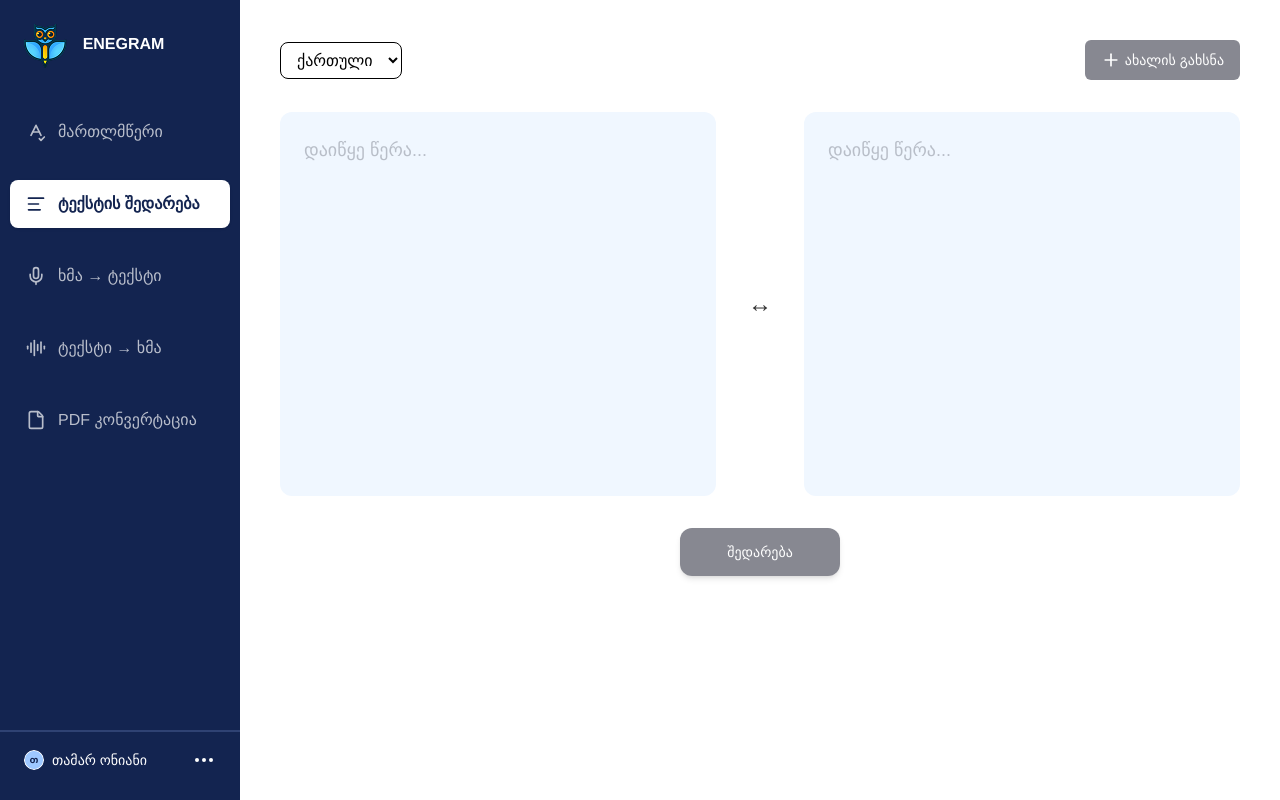
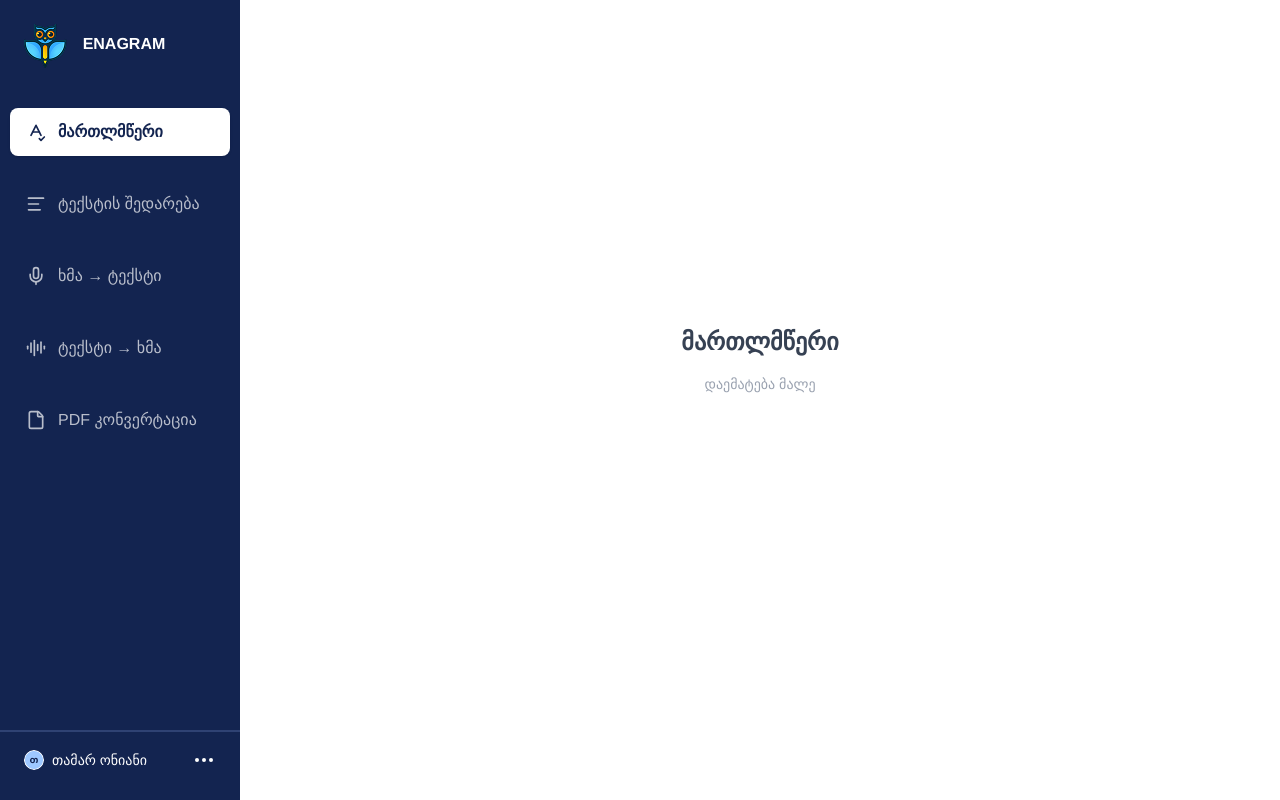
Before and after one commit to ZuRaSha16/text-compare, a React (Vite) app: page / in a window 1280 px wide. Both pictures are taken after a click on the button "მართლმწერი". Built offline with nearby package versions, Linux system fonts and the light colour scheme.

Commit message:
feat(add):panel switch aniamtions

```diff
--- a/src/App.tsx
+++ b/src/App.tsx
@@ -1,13 +1,34 @@
-import { useState } from "react";
-import Sidebar from "./components/Sidebar";
+import { useState, useRef } from "react";
+import Sidebar, { type PageKey } from "./components/Sidebar";
 import TextPanel from "./components/TextPanel";
+import ComingSoon from "./components/ComingSoon";
 import { compareTexts } from "./utils/diffUtils";
 import type { DiffChunk } from "./utils/diffUtils";
 import { Plus } from "lucide-react";
 
 type AppState = "editing" | "loading" | "compared";
 
+const comingSoonPages: Partial<Record<PageKey, string>> = {
+  spellcheck: "მართლმწერი",
+  "voice-to-text": "ხმა → ტექსტი",
+  "text-to-voice": "ტექსტი → ხმა",
+  pdf: "PDF კონვერტაცია",
+};
+
 function App() {
+  const [activePage, setActivePage] = useState<PageKey>("compare");
+  const [visible, setVisible] = useState(true);
+  const prevPage = useRef<PageKey>("compare");
+
+  const handleNavigate = (page: PageKey) => {
+    if (page === activePage) return;
+    setVisible(false);
+    setTimeout(() => {
+      prevPage.current = page;
+      setActivePage(page);
+      setVisible(true);
+    }, 180);
+  };
   const [original, setOriginal] = useState("");
   const [modified, setModified] = useState("");
   const [originalDiff, setOriginalDiff] = useState<DiffChunk[] | null>(null);
@@ -55,10 +76,24 @@ function App() {
       ?.filter((c) => c.type === "added")
       .reduce((acc, c) => acc + c.value.length, 0) ?? 0;
 
+  const isComingSoon = activePage !== "compare";
+
   return (
     <div className="flex min-h-screen">
-      <Sidebar />
-      <div className="flex-1 p-4 pt-16 sm:p-6 sm:pt-20 md:pt-10 md:p-10 bg-white">
+      <Sidebar activePage={activePage} onNavigate={handleNavigate} />
+
+      <div
+        className="flex-1 p-4 pt-16 sm:p-6 sm:pt-20 md:pt-10 md:p-10 bg-white transition-all duration-200"
+        style={{
+          opacity: visible ? 1 : 0,
+          transform: visible ? "translateY(0)" : "translateY(8px)",
+        }}
+      >
+        {/* Show coming soon for non-compare pages */}
+        {isComingSoon ? (
+          <ComingSoon label={comingSoonPages[activePage]!} />
+        ) : (
+          <>
             {/* Header controls */}
             <div className="flex flex-col gap-3 mb-6 md:flex-row md:justify-between md:items-center md:mb-8">
               <select className="border px-3 py-2 rounded-lg w-full md:w-auto">
@@ -71,7 +106,7 @@ function App() {
                 className={`text-white text-[14px] justify-center py-2.5 px-4 h-10 flex items-center rounded-md gap-1 transition duration-200 w-full md:w-auto
                   ${
                     isDone
-                  ? "bg-[#4A6CF7] cursor-pointer "
+                      ? "bg-[#4A6CF7] cursor-pointer"
                       : "bg-[#383A4899] cursor-not-allowed opacity-100"
                   }`}
               >
@@ -109,7 +144,7 @@ function App() {
                 </div>
                 <button
                   disabled
-              className="bg-[#4A6CF7] text-white w-full md:w-40 h-12 rounded-xl shadow-md text-[14px]  transition duration-200 disabled:bg-[#383A4899] disabled:cursor-not-allowed cursor-pointer"
+                  className="bg-[#4A6CF7] text-white w-full md:w-40 h-12 rounded-xl shadow-md text-[14px] transition duration-200 disabled:bg-[#383A4899] disabled:cursor-not-allowed cursor-pointer"
                 >
                   შედარება
                 </button>
@@ -123,7 +158,9 @@ function App() {
                   <div className="flex justify-center mb-5">
                     <div className="text-sm text-gray-500 bg-gray-50 border border-gray-200 rounded-lg px-4 py-2">
                       ■ Comparison completed &nbsp;|&nbsp; Deletions:{" "}
-                  <span className="text-red-500 font-medium">{deletions}</span>
+                      <span className="text-red-500 font-medium">
+                        {deletions}
+                      </span>
                       &nbsp;|&nbsp; Insertions:{" "}
                       <span className="text-green-600 font-medium">
                         {insertions}
@@ -165,11 +202,13 @@ function App() {
                       !original.trim() ||
                       !modified.trim()
                     }
-                className="bg-[#4A6CF7] text-white w-full md:w-40 h-12 rounded-xl shadow-md text-[14px]  transition duration-200 disabled:bg-[#383A4899] disabled:cursor-not-allowed cursor-pointer"
+                    className="bg-[#4A6CF7] text-white w-full md:w-40 h-12 rounded-xl shadow-md text-[14px] transition duration-200 disabled:bg-[#383A4899] disabled:cursor-not-allowed cursor-pointer"
                   >
                     შედარება
                   </button>
                 </div>
+              </>
+            )}
           </>
         )}
       </div>
--- /dev/null
+++ b/src/components/ComingSoon.tsx
@@ -0,0 +1,8 @@
+export default function ComingSoon({ label }: { label: string }) {
+  return (
+    <div className="flex flex-col items-center justify-center h-[calc(100vh-160px)] gap-4 text-center">
+      <h2 className="text-2xl font-semibold text-gray-700">{label}</h2>
+      <p className="text-gray-400 text-sm">დაემატება მალე</p>
+    </div>
+  );
+}
--- a/src/components/Sidebar.tsx
+++ b/src/components/Sidebar.tsx
@@ -1,7 +1,6 @@
 import { useState } from "react";
 import logo from "../assets/logo.png";
 import user from "../assets/user.png";
-
 import {
   AudioLines,
   File,
@@ -13,8 +12,54 @@ import {
   X,
 } from "lucide-react";
 
-export default function Sidebar() {
+export type PageKey =
+  | "compare"
+  | "spellcheck"
+  | "voice-to-text"
+  | "text-to-voice"
+  | "pdf";
+
+interface SidebarProps {
+  activePage: PageKey;
+  onNavigate: (page: PageKey) => void;
+}
+
+const navItems: { key: PageKey; label: string; icon: React.ReactNode }[] = [
+  { key: "spellcheck", label: "მართლმწერი", icon: <SpellCheck size={20} /> },
+  { key: "compare", label: "ტექსტის შედარება", icon: <Text size={20} /> },
+  { key: "voice-to-text", label: "ხმა → ტექსტი", icon: <Mic size={20} /> },
+  {
+    key: "text-to-voice",
+    label: "ტექსტი → ხმა",
+    icon: <AudioLines size={20} />,
+  },
+  { key: "pdf", label: "PDF კონვერტაცია", icon: <File size={20} /> },
+];
+
+export default function Sidebar({ activePage, onNavigate }: SidebarProps) {
   const [mobileOpen, setMobileOpen] = useState(false);
+
+  const NavButton = ({ item }: { item: (typeof navItems)[number] }) => {
+    const isActive = activePage === item.key;
+    return (
+      <button
+        onClick={() => {
+          onNavigate(item.key);
+          setMobileOpen(false);
+        }}
+        className={`flex items-center gap-3 w-full text-left px-4 py-3 rounded-lg transition-all
+          duration-200 whitespace-nowrap cursor-pointer
+          ${
+            isActive
+              ? "bg-white text-[#132450] font-semibold shadow-sm"
+              : "opacity-70"
+          }`}
+      >
+        {item.icon}
+        {item.label}
+      </button>
+    );
+  };
 
   return (
     <>
@@ -43,7 +88,6 @@ export default function Sidebar() {
           mobileOpen ? "translate-x-0" : "-translate-x-full"
         }`}
       >
-        {/* Logo */}
         <div className="flex gap-4 mb-10">
           <img src={logo} alt="Enagram Logo" className="w-[42.65px]" />
           <h1 className="my-2 font-bold">ENAGRAM</h1>
@@ -51,32 +95,11 @@ export default function Sidebar() {
             <X size={24} />
           </button>
         </div>
-
-        {/* Navigation */}
         <nav className="space-y-6 -mx-3.5">
-          <button className="flex items-center gap-3 w-full text-left px-4 py-3 rounded-lg opacity-70 hover:opacity-100 hover:bg-white/10 transition-all duration-200">
-            <SpellCheck size={20} />
-            მართლმწერი
-          </button>
-          <button className="flex items-center gap-3 w-full text-left px-4 py-3 rounded-lg bg-white text-[#132450] font-semibold shadow-sm">
-            <Text size={20} />
-            ტექსტის შედარება
-          </button>
-          <button className="flex items-center gap-3 w-full text-left px-4 py-3 rounded-lg opacity-70 hover:opacity-100 hover:bg-white/10 transition-all duration-200">
-            <Mic size={20} />
-            ხმა → ტექსტი
-          </button>
-          <button className="flex items-center gap-3 w-full text-left px-4 py-3 rounded-lg opacity-70 hover:opacity-100 hover:bg-white/10 transition-all duration-200">
-            <AudioLines size={20} />
-            ტექსტი → ხმა
-          </button>
-          <button className="flex items-center gap-3 w-full text-left px-4 py-3 rounded-lg opacity-70 hover:opacity-100 hover:bg-white/10 transition-all duration-200">
-            <File size={20} />
-            PDF კონვერტაცია
-          </button>
+          {navItems.map((item) => (
+            <NavButton key={item.key} item={item} />
+          ))}
         </nav>
-
-        {/* User Panel */}
         <div className="mt-auto mb-1 w-full">
           <div className="border border-[#9EB9FF33] mb-4 -mx-6"></div>
           <div className="flex items-center justify-between">
@@ -96,32 +119,13 @@ export default function Sidebar() {
       <div className="hidden md:flex bg-[#132450] text-white w-60 max-h-screen flex-col p-6">
         <div className="flex gap-4 mb-10">
           <img src={logo} alt="Enagram Logo" className="w-[42.65px]" />
-          <h1 className="my-2 font-bold">ENEGRAM</h1>
+          <h1 className="my-2 font-bold">ENAGRAM</h1>
         </div>
-
         <nav className="space-y-6 -mx-3.5">
-          <button className="flex items-center gap-3 w-full text-left px-4 py-3 rounded-lg opacity-70 hover:opacity-100 hover:bg-white/10 transition-all duration-200">
-            <SpellCheck size={20} />
-            მართლმწერი
-          </button>
-          <button className="flex items-center gap-3 w-full text-left px-4 py-3 rounded-lg bg-white text-[#132450] font-semibold shadow-sm">
-            <Text size={20} />
-            ტექსტის შედარება
-          </button>
-          <button className="flex items-center gap-3 w-full text-left px-4 py-3 rounded-lg opacity-70 hover:opacity-100 hover:bg-white/10 transition-all duration-200">
-            <Mic size={20} />
-            ხმა → ტექსტი
-          </button>
-          <button className="flex items-center gap-3 w-full text-left px-4 py-3 rounded-lg opacity-70 hover:opacity-100 hover:bg-white/10 transition-all duration-200">
-            <AudioLines size={20} />
-            ტექსტი → ხმა
-          </button>
-          <button className="flex items-center gap-3 w-full text-left px-4 py-3 rounded-lg opacity-70 hover:opacity-100 hover:bg-white/10 transition-all duration-200">
-            <File size={20} />
-            PDF კონვერტაცია
-          </button>
+          {navItems.map((item) => (
+            <NavButton key={item.key} item={item} />
+          ))}
         </nav>
-
         <div className="mt-auto mb-1 w-full">
           <div className="border border-[#9EB9FF33] mb-4 -mx-6"></div>
           <div className="flex items-center justify-between">
```
Lines whose indentation alone changed are shown as unchanged.
